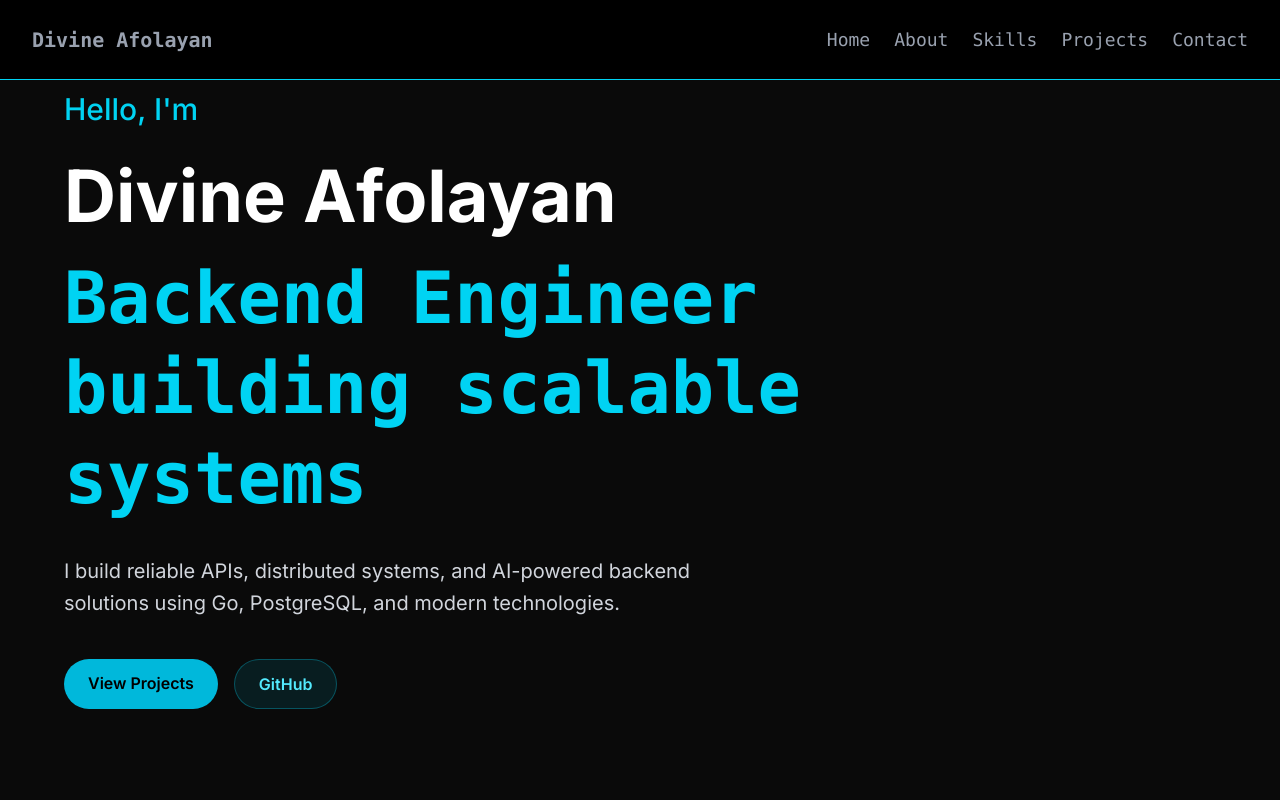
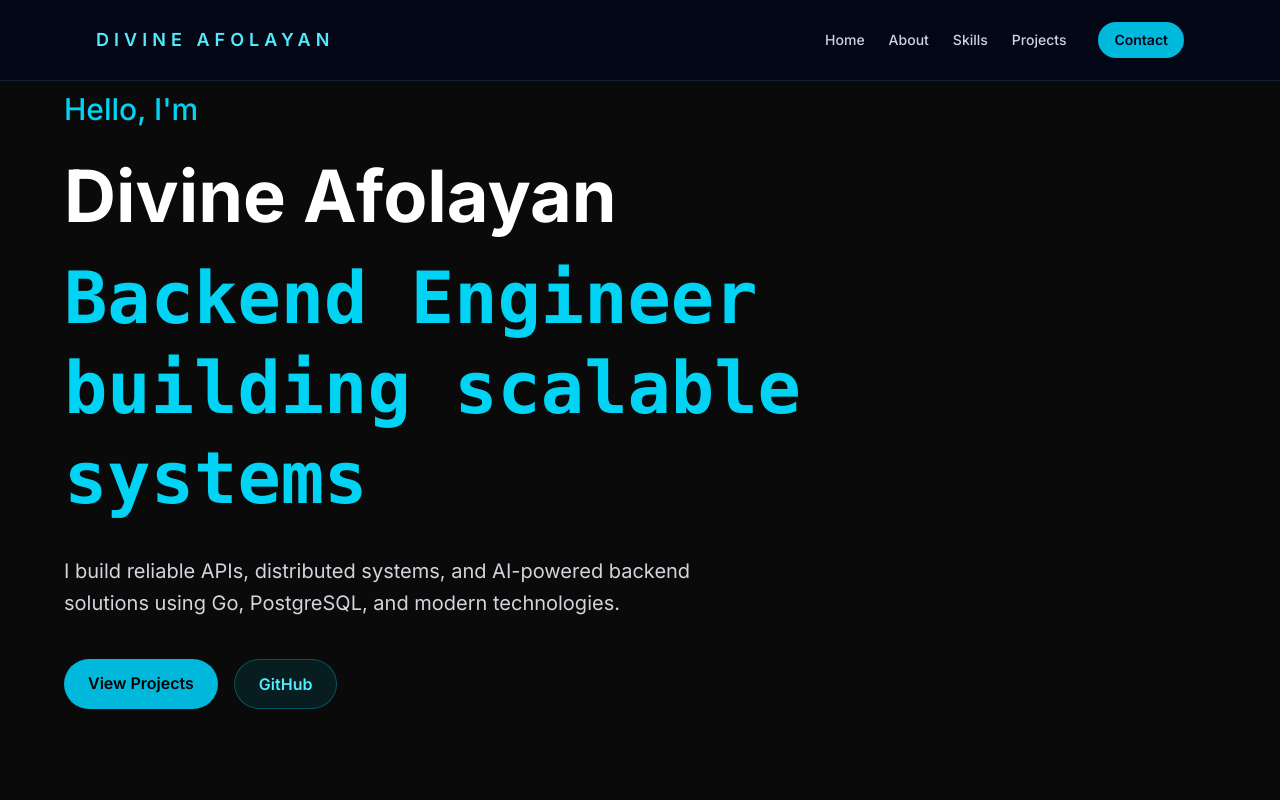
Before and after one commit to dnafolayan/portfolio, a React (Vite) app: page / in a window 1280 px wide. Shown: the top 800 px of the page. Built offline with nearby package versions, Linux system fonts and the light colour scheme.

Commit message:
improve styling for navbar

```diff
--- a/src/components/Navbar.tsx
+++ b/src/components/Navbar.tsx
@@ -1,25 +1,35 @@
 function Navbar() {
     return (
-        <nav className="flex items-center justify-between py-4 px-8 text-gray-400 h-20 border-b border-cyan-400 fixed top-0 left-0 right-0 bg-black z-50">
-            <h3 className="text-xl font-bold font-mono">Divine Afolayan</h3>
+        <nav className="fixed inset-x-0 top-0 z-50 border-b border-slate-800/80 bg-slate-950/85 backdrop-blur-xl shadow-[0_24px_80px_-48px_rgba(15,23,42,0.9)]">
+            <div className="mx-auto flex h-20 max-w-6xl items-center justify-between px-6 lg:px-8">
+                <h3 className="text-lg font-semibold uppercase tracking-[0.28em] text-cyan-300">
+                    Divine Afolayan
+                </h3>
 
-            <ul className="flex space-x-6 text-lg font-mono">
-                <li className="hover:text-cyan-400 transition">
+                <div className="flex items-center gap-8">
+                    <ul className="hidden items-center gap-6 text-sm font-medium text-slate-300 md:flex">
+                        <li className="transition hover:text-cyan-300">
                             <a href="#hero">Home</a>
                         </li>
-                <li className="hover:text-cyan-400 transition">
+                        <li className="transition hover:text-cyan-300">
                             <a href="#about">About</a>
                         </li>
-                <li className="hover:text-cyan-400 transition">
+                        <li className="transition hover:text-cyan-300">
                             <a href="#skills">Skills</a>
                         </li>
-                <li className="hover:text-cyan-400 transition">
+                        <li className="transition hover:text-cyan-300">
                             <a href="#projects">Projects</a>
                         </li>
-                <li className="hover:text-cyan-400 transition">
-                    <a href="#contact">Contact</a>
-                </li>
                     </ul>
+
+                    <a
+                        href="#contact"
+                        className="inline-flex items-center rounded-full bg-cyan-500 px-4 py-2 text-sm font-semibold text-slate-950 transition hover:bg-cyan-400 focus:outline-none focus:ring-2 focus:ring-cyan-400 focus:ring-offset-2 focus:ring-offset-slate-950"
+                    >
+                        Contact
+                    </a>
+                </div>
+            </div>
         </nav>
     );
 }
```
Lines whose indentation alone changed are shown as unchanged.
